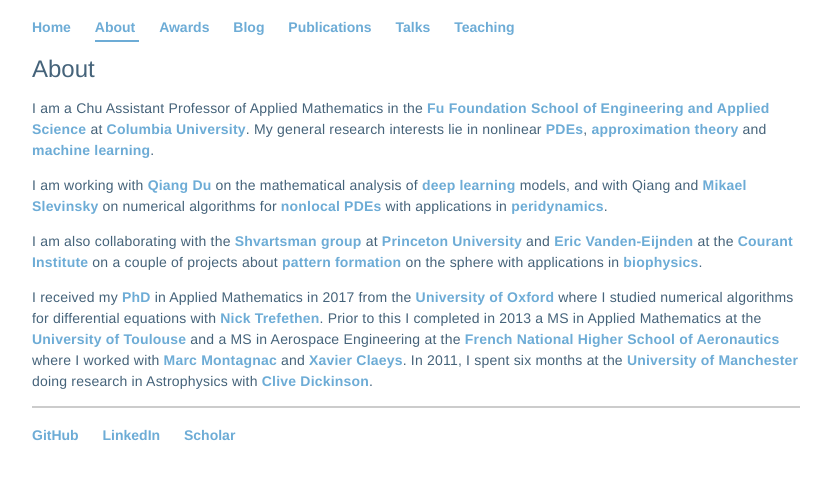
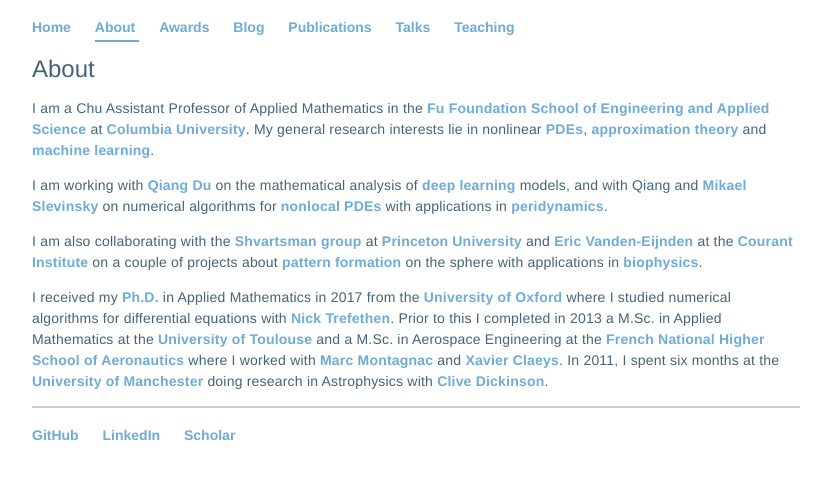
Before and after one commit to Hadrien-Montanelli/Hadrien-Montanelli.github.io, a Jekyll site: the page built from about/index.html, in a window 1280 px wide. Shown: the top 480 px of the page, without its empty margins (224-1053 px from the left). Built offline with Jekyll 4.4.1, drawn with Linux system fonts in a browser that asks for light colours.

Commit message:
Update index.html

```diff
--- a/about/index.html
+++ b/about/index.html
@@ -21,12 +21,12 @@
 	<p>I am also collaborating with the <a href="http://shvartsmanlab.com">Shvartsman group</a>
 	at <a href="http://www.princeton.edu">Princeton University</a> and <a href="http://cims.nyu.edu/~eve2/">Eric Vanden-Eijnden</a> at the <a href="https://cims.nyu.edu/">Courant Institute</a> on a couple of projects about <a href="http://en.wikipedia.org/wiki/Pattern_formation">pattern formation</a> on the sphere with applications in <a href="http://en.wikipedia.org/wiki/Biophysics">biophysics</a>.</p>
 
-	<p>I received my <a href=" http://ora.ox.ac.uk/objects/uuid:cc001282-4285-4ca2-ad06-31787b540c61">PhD</a> in Applied Mathematics in 2017 from the
+	<p>I received my <a href=" http://ora.ox.ac.uk/objects/uuid:cc001282-4285-4ca2-ad06-31787b540c61">Ph.D.</a> in Applied Mathematics in 2017 from the
 	<a href="http://www.ox.ac.uk">University of Oxford</a> where I studied
 	numerical algorithms for differential equations with
 	<a href="http://people.maths.ox.ac.uk/trefethen/">Nick Trefethen</a>.
-	Prior to this I completed in 2013 a MS in Applied Mathematics at the
+	Prior to this I completed in 2013 a M.Sc. in Applied Mathematics at the
 	<a href="http://www.univ-tlse3.fr/home/home-page-en-379161.kjsp?RH=ACCUEIL">University of Toulouse</a>
-	and a MS in Aerospace Engineering at the
+	and a M.Sc. in Aerospace Engineering at the
 	<a href="http://www.isae-supaero.fr/en/">French National Higher School of Aeronautics</a> where I worked with <a href="http://www.cerfacs.fr/~montagna/">Marc Montagnac</a> and <a href="http://www.ljll.math.upmc.fr/~claeys/">Xavier Claeys</a>. In 2011, I spent six months at the <a href="http://www.manchester.ac.uk/">University of Manchester</a> doing research in Astrophysics with <a href="http://www.jb.man.ac.uk/~cdickins/">Clive Dickinson</a>.</p>
 </div><!-- /.blurb -->
```
